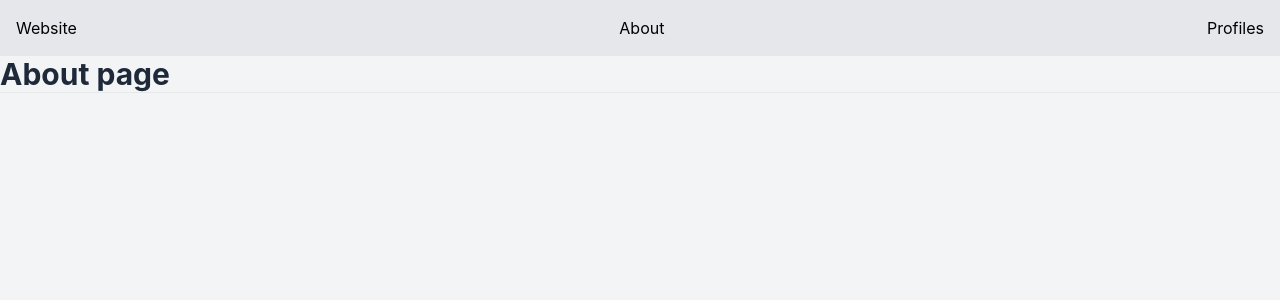
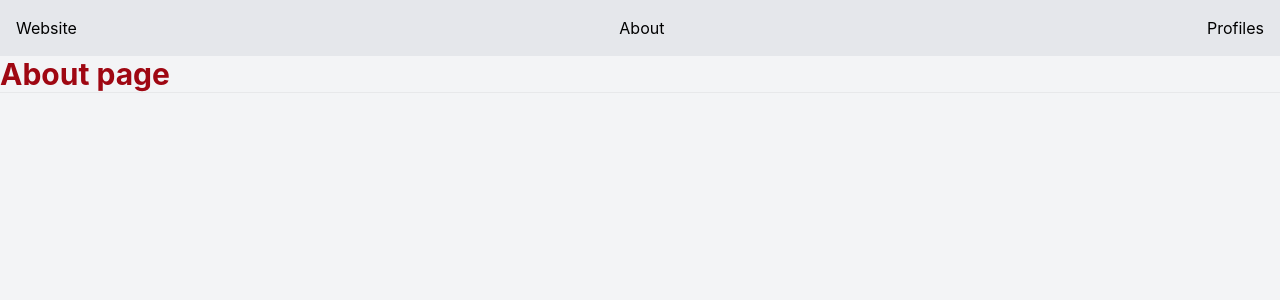
Before and after one commit to sachith89/vue-nuxt-playground, a Nuxt app: page /about in a window 1280 px wide. Shown: the top 300 px of the page. Built offline with nearby package versions, Linux system fonts and the light colour scheme.

Commit message:
Add dynamic color support to PageTitle component and update About page usage

```diff
--- a/app/components/PageTitle.vue
+++ b/app/components/PageTitle.vue
@@ -1,5 +1,16 @@
 <template>
-  <div class="text-3xl font-bold text-gray-800 shadow-2xs">
+  <div class="text-3xl font-bold shadow-2xs" :class="props.colorClass">
     <slot/>
   </div>
 </template>
+
+<script setup lang="ts">
+
+interface PageTitleProps {
+  colorClass?: string
+}
+
+const props = withDefaults(defineProps<PageTitleProps>(), {
+  colorClass: 'text-gray-800',
+})
+</script>
--- a/app/pages/about.vue
+++ b/app/pages/about.vue
@@ -2,6 +2,6 @@
 </script>
 <template>
   <div>
-    <PageTitle>About page</PageTitle>
+    <PageTitle colorClass="text-red-800">About page</PageTitle>
   </div>
 </template>
```
